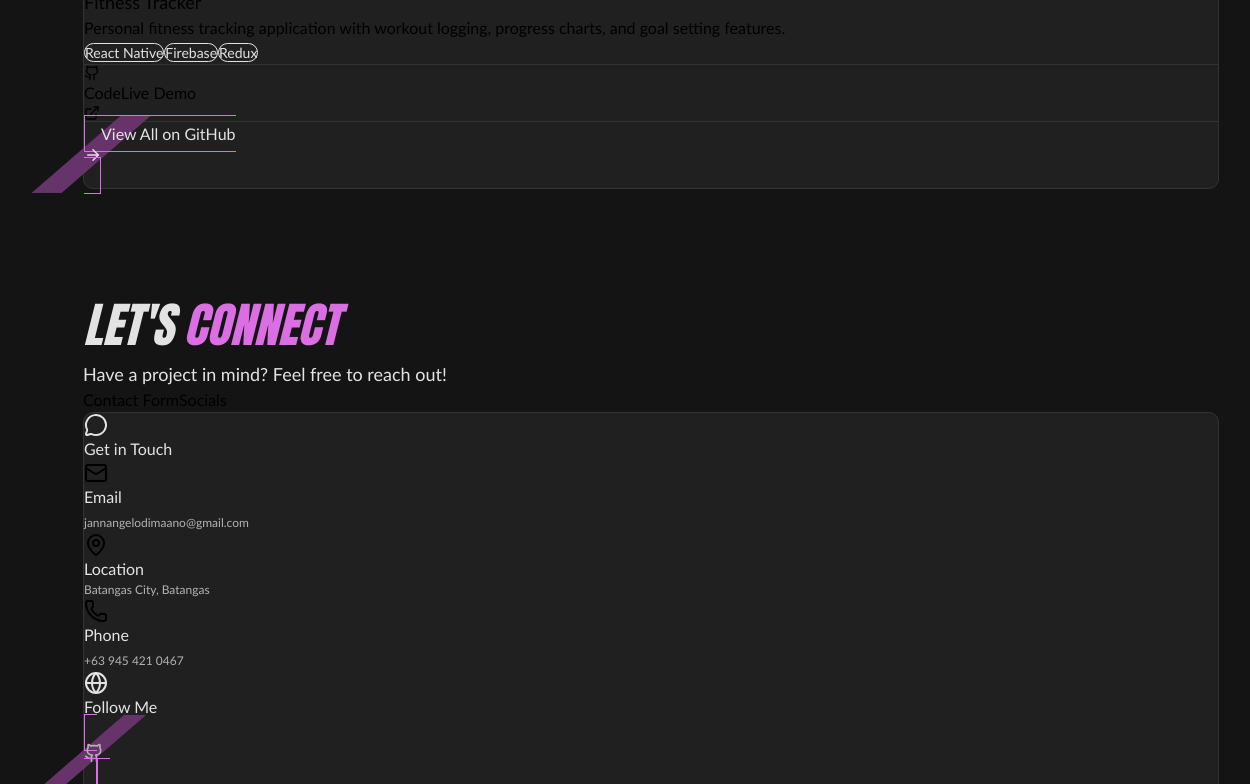
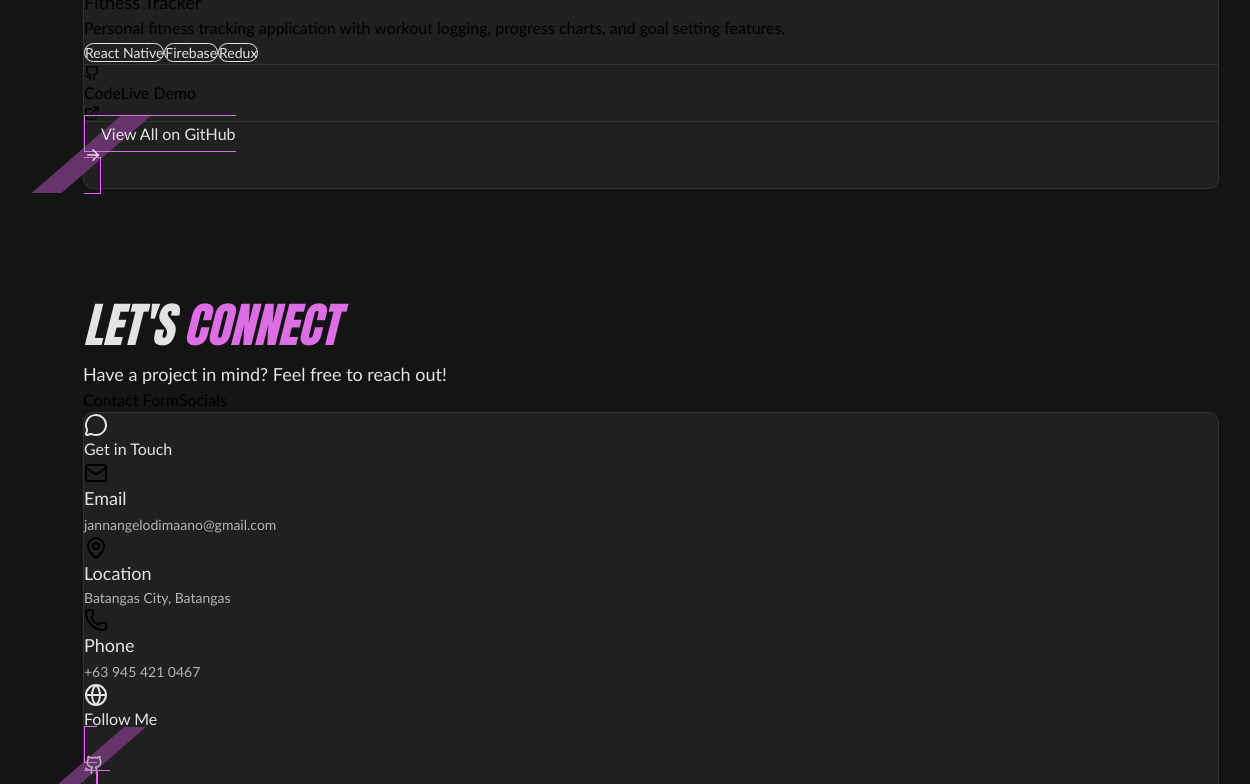
Before and after one commit to codewithjelo/Jelo_Portfolio, a React (Vite) app in the folder jelo-portfolio/: page / in a window 1536 px wide. Both pictures are taken after a click on the button "Socials". Shown: the part 9446-10230 px from the top of the page, without its empty margins (117-1367 px from the left). Built offline with nearby package versions, Linux system fonts and the light colour scheme.

Commit message:
Add media query 1400px above and hover for location

```diff
--- a/jelo-portfolio/src/styles/components/sections/contact.css
+++ b/jelo-portfolio/src/styles/components/sections/contact.css
@@ -34,7 +34,7 @@
     font-size: var(--text-xs);
 }
 
-.contact-card a:hover {
+.contact-card a:hover, .contact-card .location:hover {
     color: var(--accent-hover);
 }
 
@@ -170,3 +170,16 @@
     height: 150px
   }
 }
+
+@media (min-width:1400px) {
+  .block {
+    font-size: var(--text-lg);
+  }
+
+  .social-info p {
+    font-size: var(--text-lg);
+  }
+  .social-info a, .social-info .location{
+    font-size: var(--text-sm);
+  }
+}
```
